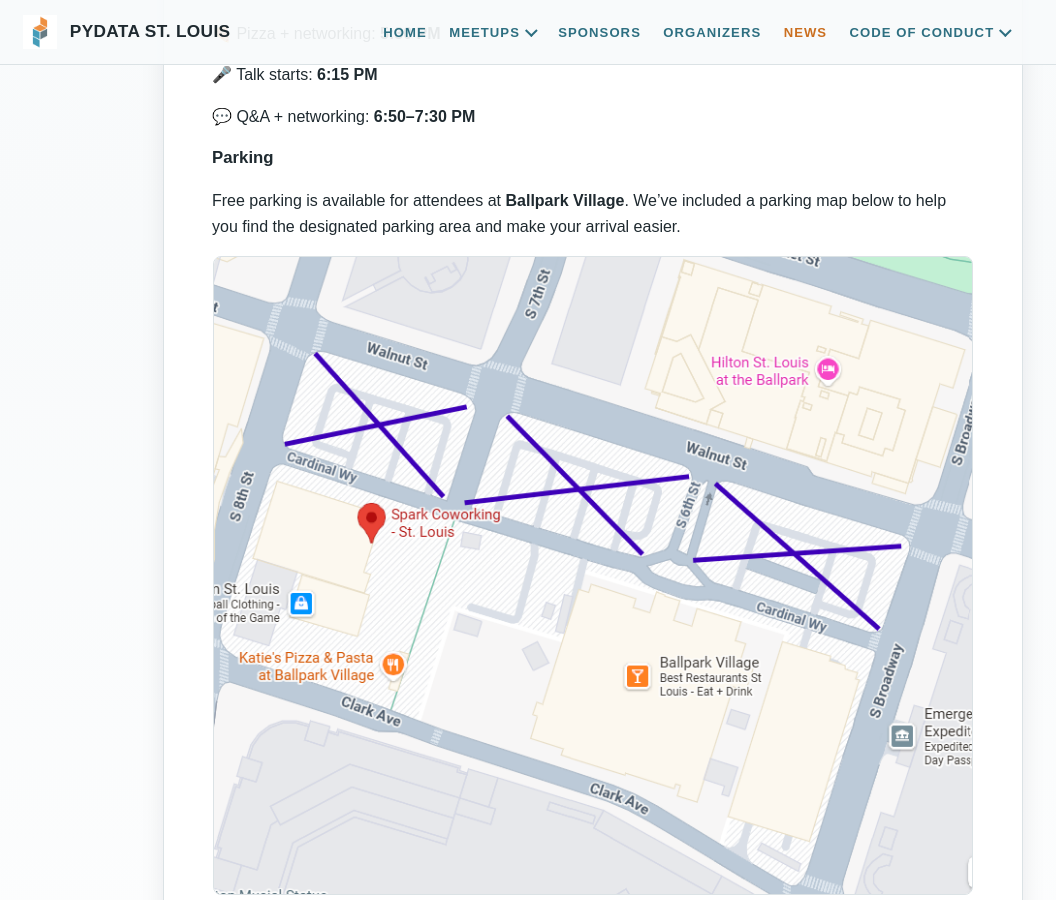
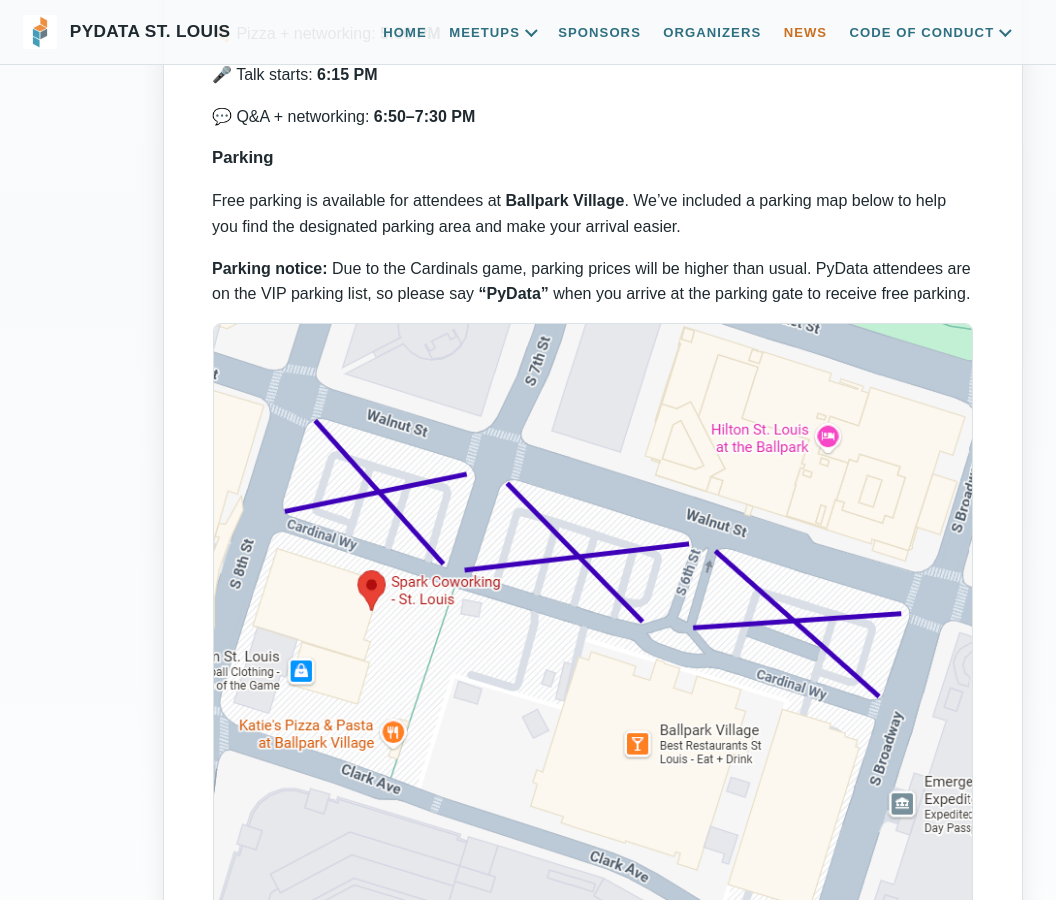
Before and after one commit to pydatastl/pydatastl.github.io, a Jekyll site: the page built from _news/2026-08-08-processing-async-jobs-in-django.md, in a window 1280 px wide and 900 px high, scrolled down 1276 px. Shown: the whole window, without its empty margins (47-1103 px from the left). Built offline with Jekyll 4.4.1, drawn with Linux system fonts in a browser that asks for light colours.

Commit message:
New Changes

```diff
--- a/_news/2026-08-08-processing-async-jobs-in-django.md
+++ b/_news/2026-08-08-processing-async-jobs-in-django.md
@@ -34,6 +34,8 @@
 
 Free parking is available for attendees at **Ballpark Village**. We've included a parking map below to help you find the designated parking area and make your arrival easier.
 
+**Parking notice:** Due to the Cardinals game, parking prices will be higher than usual. PyData attendees are on the VIP parking list, so please say **“PyData”** when you arrive at the parking gate to receive free parking.
+
 img:/assets/images/blog/parking.png
 
 📍 **Location:** Spark Coworking – St. Louis
```
